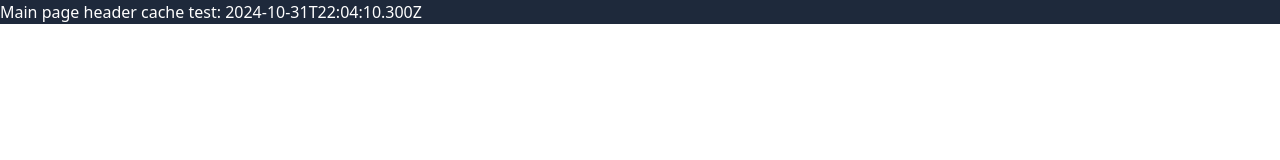
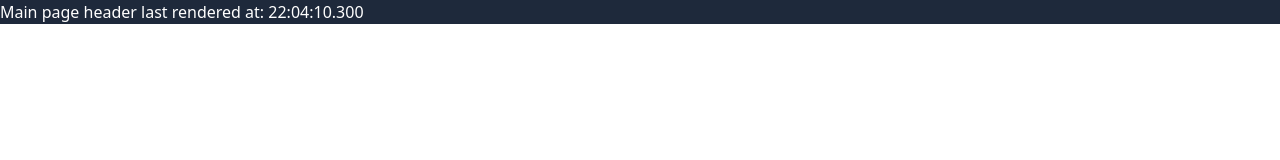
Before and after one commit to DominikKoniarz/site-builder-test, a Next.js app: page / in a window 1280 px wide. Shown: the top 160 px of the page. Built offline with nearby package versions, Linux system fonts and the light colour scheme; no server answers; the database is empty.

Commit message:
Header change and display config conditonally

```diff
--- a/next.config.ts
+++ b/next.config.ts
@@ -4,6 +4,7 @@ const nextConfig: NextConfig = {
     /* config options here */
     experimental: {
         dynamicIO: true,
+        ppr: true,
     },
 };
 
--- a/src/app/main-page-header.tsx
+++ b/src/app/main-page-header.tsx
@@ -8,9 +8,12 @@ export default async function MainPageHeader() {
         revalidate: 5,
     });
 
+    const date = new Date();
+    const lastRenderedAt: string = date.toISOString().slice(11, 23);
+
     return (
         <div className="">
-            Main page header cache test: {new Date().toISOString()}
+            Main page header last rendered at: {lastRenderedAt}
         </div>
     );
 }
--- a/src/app/templates/[templateId]/template-content.tsx
+++ b/src/app/templates/[templateId]/template-content.tsx
@@ -68,7 +68,8 @@ export default async function TemplateContent({
                                     <p className="text-sm">
                                         Order: {variable.order}
                                     </p>
-                                    {variable.bannerTemplateVariableConfig && (
+                                    {variable.type === "BANNER" &&
+                                        variable.bannerTemplateVariableConfig && (
                                             <div className="text-sm">
                                                 Config:
                                                 <div className="ml-14 flex flex-col gap-2">
```
Lines whose indentation alone changed are shown as unchanged.
